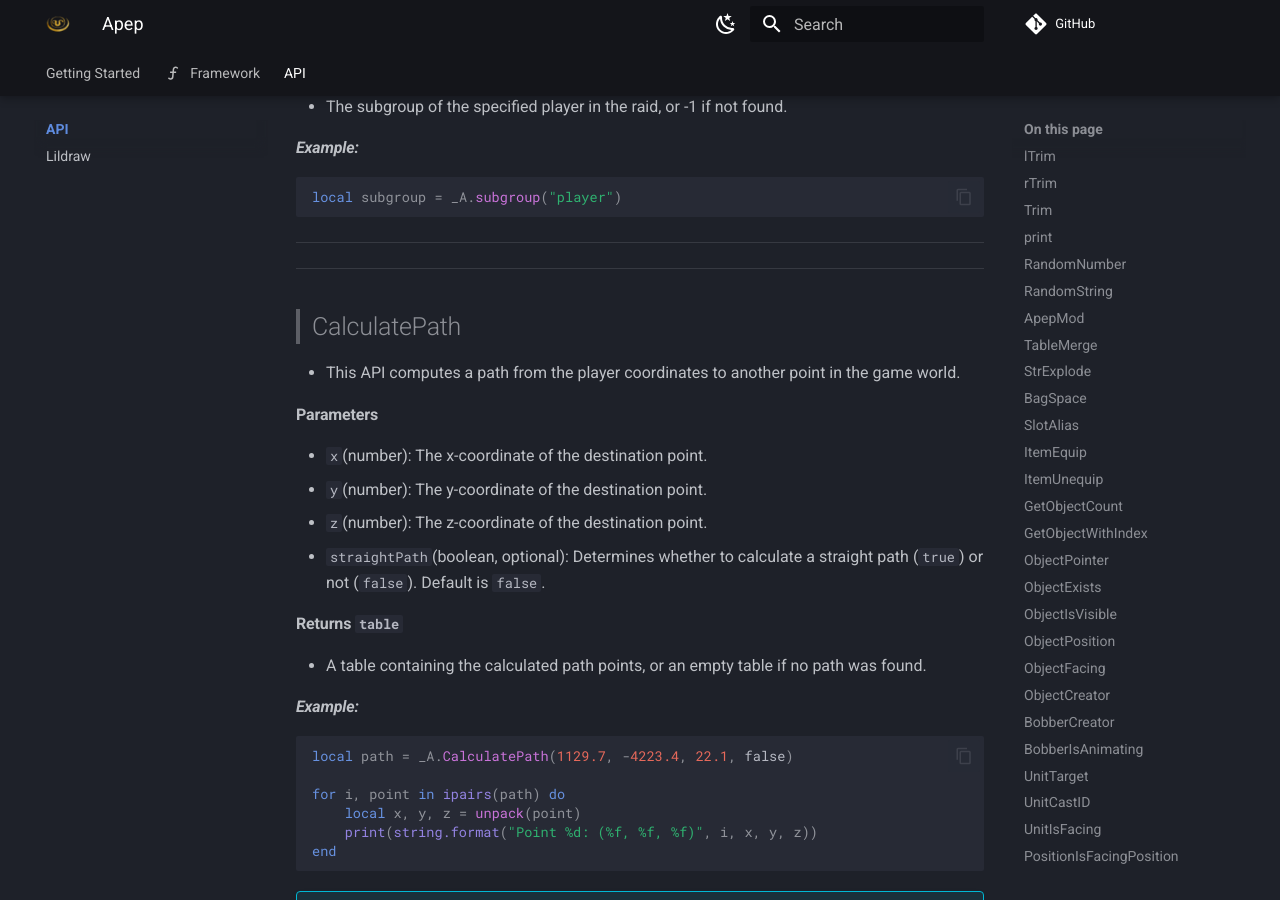
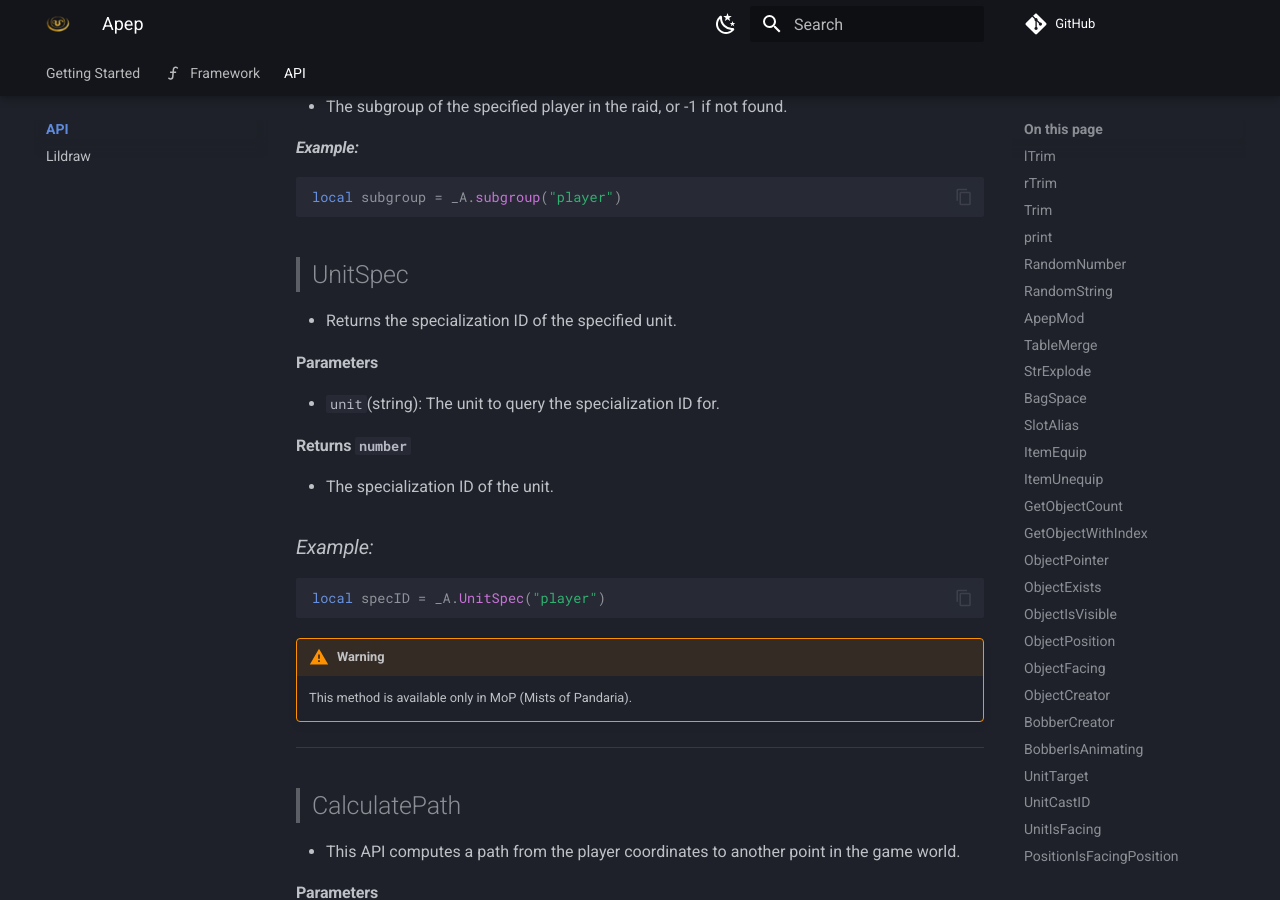
Before and after one commit to DimaSheiko/apep-docs, an MkDocs documentation site: the page built from docs/api/apep/index.md, in a window 1280 px wide and 900 px high, scrolled down 38628 px. Built offline with MkDocs 1.6.1 and Material for MkDocs 9.7.7, drawn with Linux system fonts in a browser that asks for light colours; comment, search, counter and statistics services are not loaded.

Commit message:
Add UnitSpec API documentation

````diff
--- a/docs/api/apep/index.md
+++ b/docs/api/apep/index.md
@@ -1743,7 +1743,27 @@ _A.CancelPendingSpell()
 local subgroup = _A.subgroup("player")
 ```
 
----
+> ## UnitSpec
+
+-   Returns the specialization ID of the specified unit.
+
+#### Parameters
+
+-   `unit`(string): The unit to query the specialization ID for.
+
+#### Returns `number`
+
+-   The specialization ID of the unit.
+
+### _Example:_
+
+```lua
+local specID = _A.UnitSpec("player")
+```
+
+!!! warning
+
+    This method is available only in MoP (Mists of Pandaria).
 
 ---
 
````
